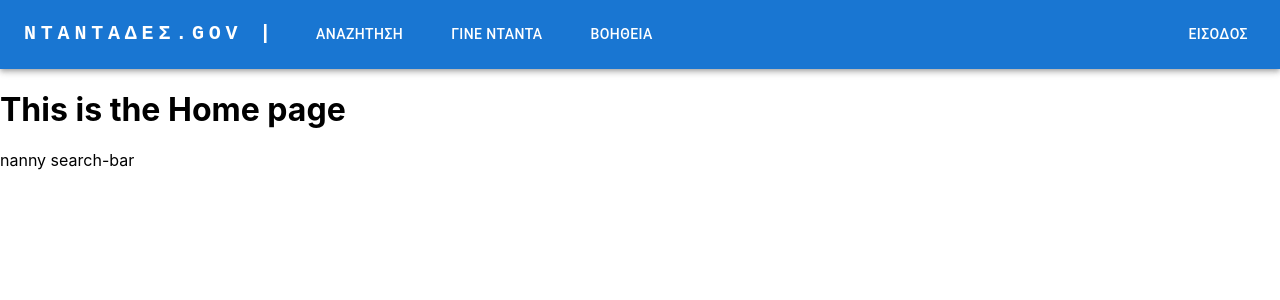
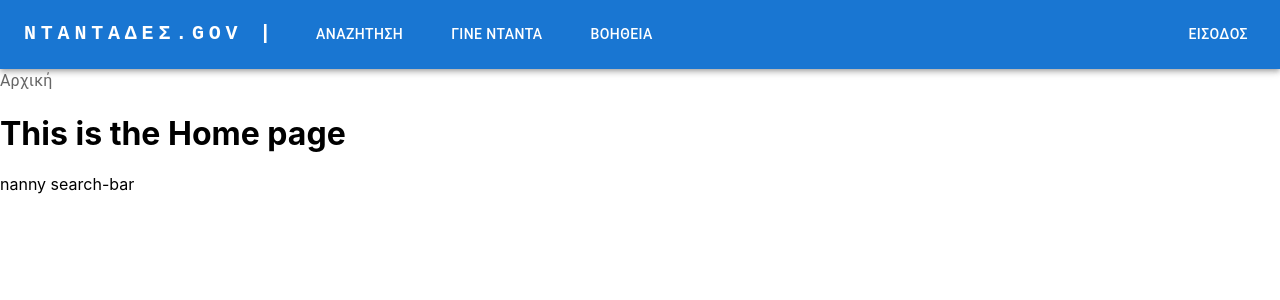
Before and after one commit to plerros/di-eam-24-3, a React (Create React App) app in the folder ntantades/: page / in a window 1280 px wide. Shown: the top 300 px of the page. Built offline with nearby package versions, Linux system fonts and the light colour scheme.

Commit message:
breadcrumb

```diff
--- a/ntantades/src/App.js
+++ b/ntantades/src/App.js
@@ -3,6 +3,7 @@ import * as React from 'react';
 import { BrowserRouter, Routes, Route } from 'react-router';
 
 import Navbar from './components/Navbar/Navbar';
+import Breadcrumb from './components/Breadcrumb';
 
 import Home        from "./pages/Home";
 import Search      from "./pages/Search";
@@ -61,6 +62,7 @@ export default function App() {
         user={users[0]}
         role={role}
       />
+      <Breadcrumb/>
       <Routes>
         <Route index element={<Home />} />
         <Route path="search" element={<Search />} />
--- /dev/null
+++ b/ntantades/src/components/Breadcrumb.js
@@ -0,0 +1,78 @@
+import * as React from 'react';
+import PropTypes from 'prop-types';
+import Link from '@mui/material/Link';
+
+import ListItemButton from '@mui/material/ListItemButton';
+import ListItemText from '@mui/material/ListItemText';
+import Typography from '@mui/material/Typography';
+import ExpandLess from '@mui/icons-material/ExpandLess';
+import ExpandMore from '@mui/icons-material/ExpandMore';
+import Breadcrumbs from '@mui/material/Breadcrumbs';
+import {
+  Link as RouterLink,
+  useLocation,
+} from 'react-router';
+
+import layout from "../pages/layout.json"
+
+function breadcrumbNameMap(to) {
+  if (layout[to] != null) {
+    return layout[to];
+  }
+  return ([]);
+}
+
+function ListItemLink(props) {
+  const { to, open, ...other } = props;
+  const primary = breadcrumbNameMap(to);
+
+  let icon = null;
+  if (open != null) {
+    icon = open ? <ExpandLess /> : <ExpandMore />;
+  }
+
+  return (
+    <li>
+      <ListItemButton component={RouterLink} to={to} {...other}>
+        <ListItemText primary={primary} />
+        {icon}
+      </ListItemButton>
+    </li>
+  );
+}
+
+ListItemLink.propTypes = {
+  open: PropTypes.bool,
+  to: PropTypes.string.isRequired,
+};
+
+function LinkRouter(props) {
+  return <Link {...props} component={RouterLink} />;
+}
+
+export default function Breadcrumb() {
+  const location = useLocation();
+  const pathnames = location.pathname.split('/').filter((x) => x);
+
+  return (
+    <Breadcrumbs aria-label="breadcrumb">
+      <LinkRouter underline="hover" color="inherit" to="/">
+        Αρχική
+      </LinkRouter>
+      {pathnames.map((value, index) => {
+        const last = index === pathnames.length - 1;
+        const to = `/${pathnames.slice(0, index + 1).join('/')}`;
+
+        return last ? (
+          <Typography key={to} sx={{ color: 'text.primary' }}>
+            {breadcrumbNameMap(to).text || []}
+          </Typography>
+        ) : (
+          <LinkRouter underline="hover" color="inherit" to={to} key={to}>
+            {breadcrumbNameMap(to).text}
+          </LinkRouter>
+        );
+      })}
+    </Breadcrumbs>
+  );
+}
```
